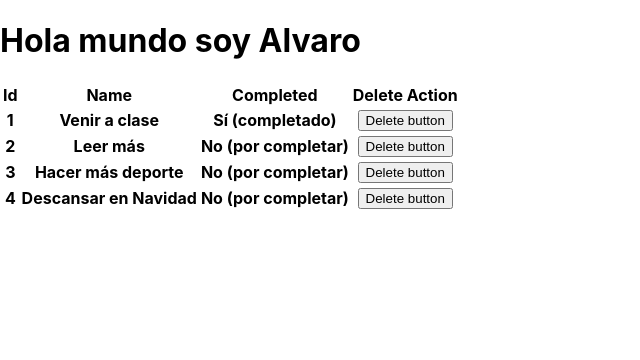
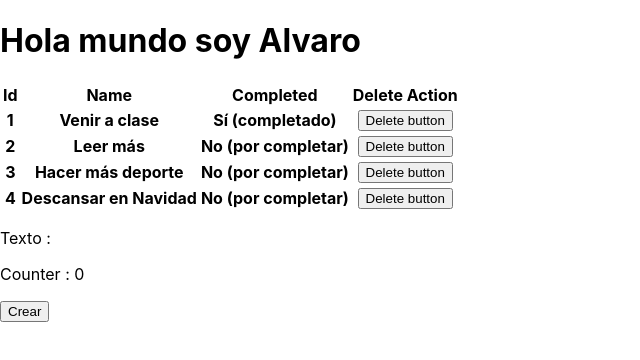
Before and after one commit to munozcotelo-trainingcourses/curso-react, a React (Create React App) app: page / in a window 1280 px wide. Shown: the top 360 px of the page, without its empty margins (0-640 px from the left). Built offline with nearby package versions, Linux system fonts and the light colour scheme.

Commit message:
Ejercicio 9

```diff
--- a/src/App.tsx
+++ b/src/App.tsx
@@ -4,6 +4,7 @@ import React from "react";
 import './App.css';
 
 import CabeceraComponent from "./components/CabeceraComponent.class";
+import CreaComponent     from "./components/CreaComponent.class";
 import ListaComponent    from "./components/ListaComponent";
 
 interface IAppComponentProps {
@@ -43,6 +44,10 @@ class AppComponent extends React.Component<IAppComponentProps, Record<string, un
 
                 <ListaComponent/>
 
+                <CreaComponent
+                    incremento={ 10 }
+                />
+
             </div>
 
         );
--- /dev/null
+++ b/src/components/CreaComponent.class.tsx
@@ -0,0 +1,67 @@
+import React from "react";
+
+interface ICreaComponentProps {
+    incremento : number;
+}
+
+type MyStateType = {
+
+    texto   : string;
+    counter : number;
+
+};
+
+class CreaComponent extends React.Component<ICreaComponentProps, MyStateType> {
+
+    public constructor( props: ICreaComponentProps ) {
+
+        super( props );
+
+        this.state = {
+
+            counter : 0,
+            texto   : "",
+
+        };
+
+    }
+
+    private handleClick( event : React.SyntheticEvent ) : void {
+
+        const me : CreaComponent = this;
+
+        me.setState( {
+            texto : "hola mundo " + Math.random(),
+        } );
+
+        me.setState( ( current : MyStateType, props : ICreaComponentProps ) => {
+
+            return {
+                counter : current.counter + props.incremento,
+            };
+
+        } );
+
+    }
+
+    public render(): React.ReactNode {
+
+        const me: CreaComponent = this;
+
+        return (
+            <div>
+
+                <p>Texto : { me.state.texto } </p>
+                <p>Counter : { me.state.counter } </p>
+
+                <button onClick={ ( event : React.SyntheticEvent ) => me.handleClick( event ) }>Crear</button>
+
+            </div>
+
+        );
+
+    }
+
+}
+
+export default CreaComponent;
```
